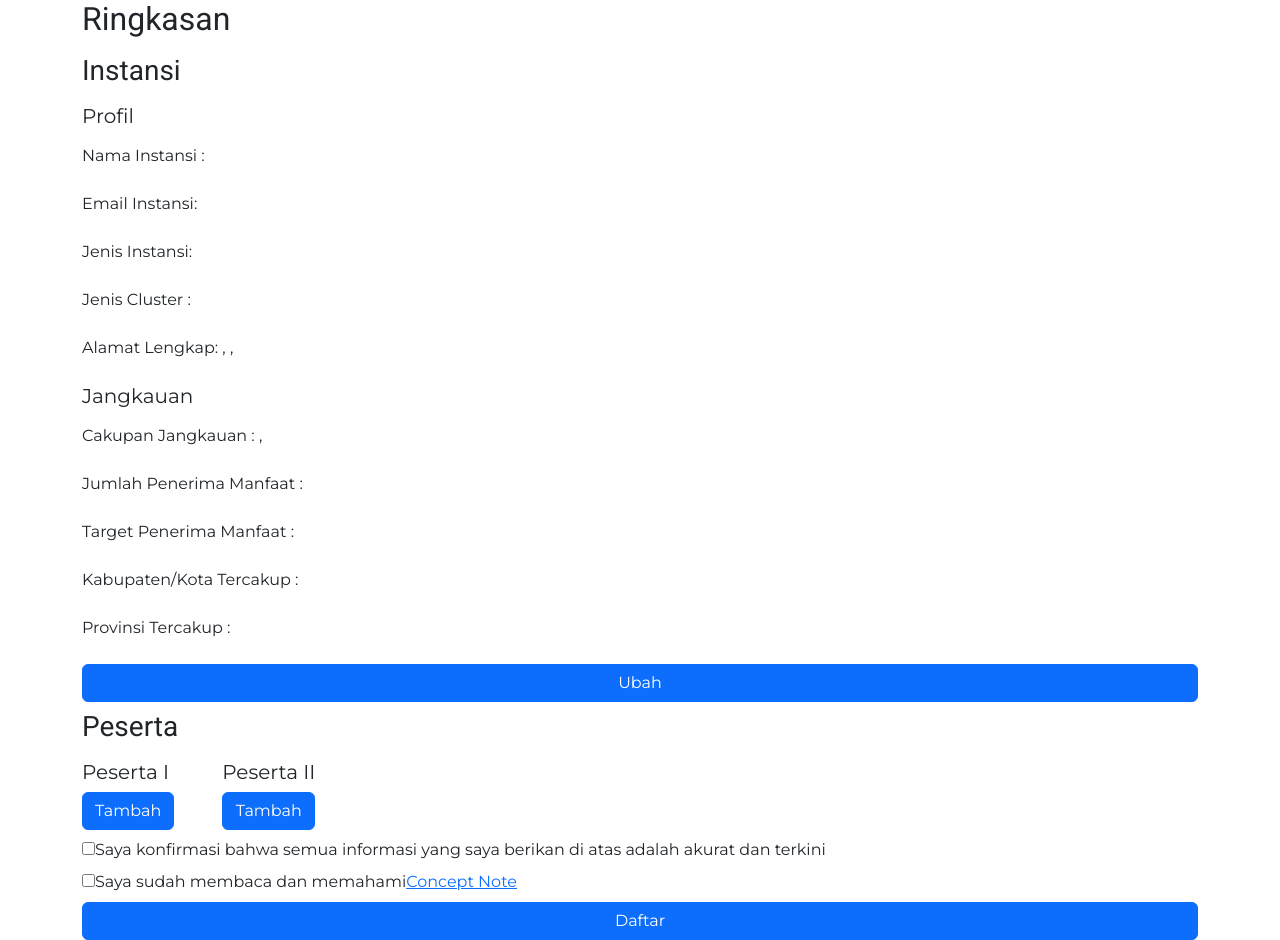
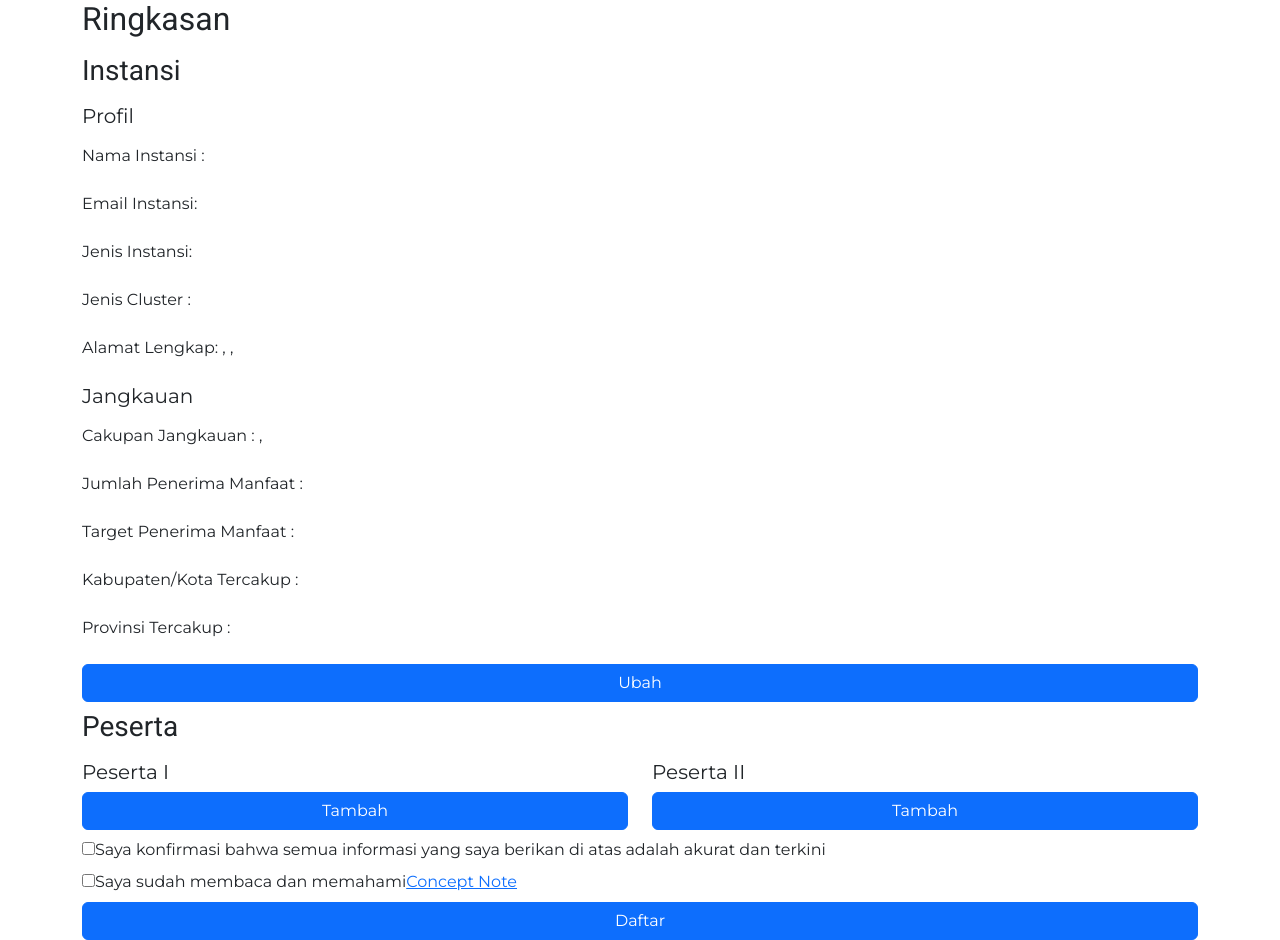
Before and after one commit to groupbmpi/lead-fe, a Next.js app: page /instance_summary in a window 1280 px wide. Built offline with nearby package versions, Linux system fonts and the light colour scheme.

Commit message:
feat: changed instance_summary layout

```diff
--- a/src/pages/instance_summary/index.tsx
+++ b/src/pages/instance_summary/index.tsx
@@ -64,18 +64,22 @@ const InstanceSummary: NextPage<InstanceSummaryProps> = ({ registration }) => {
                 </Link>
 
                 <h3>Peserta</h3>
-                <div className="d-flex flex-row gap-5">
+                <div className="row">
+                    <div className="col">
                         <div className="d-flex flex-column">
                             <h5>Peserta I</h5>
                             <Link className="btn btn-primary" href="/participant_registration/1">
                                 Tambah
                             </Link>
                         </div>
+                    </div>
+                    <div className="col">
                         <div className="d-flex flex-column">
                             <h5>Peserta II</h5>
                             <Link className="btn btn-primary" href="/participant_registration/2">
                                 Tambah
                             </Link>
+                        </div>
                     </div>
                 </div>
 
```
Lines whose indentation alone changed are shown as unchanged.
